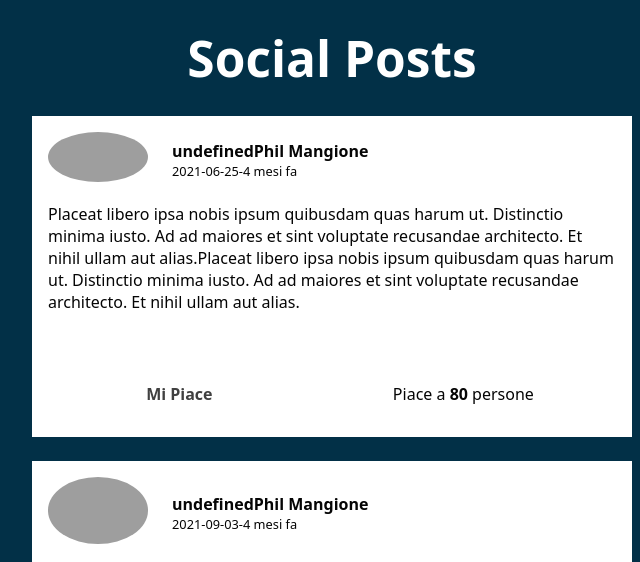
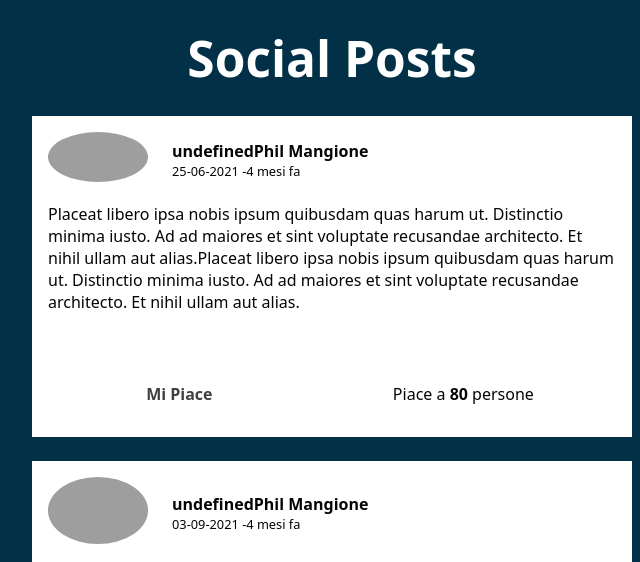
Before and after one commit to giorgiop62/js-social-posts, a plain HTML site: page index.html in a window 1280 px wide. Shown: the top 562 px of the page, 308-948 px from the left. Drawn offline with Linux system fonts and the light colour scheme; grey boxes are pictures that could not be loaded; some icons are missing.

Commit message:
data formattata

```diff
--- a/java/script.js
+++ b/java/script.js
@@ -58,6 +58,9 @@ const posts = [
   }
 ];
 
+
+
+
 posts.forEach(elem =>{
   console.log(elem);
   container.innerHTML += `<div class="post">
@@ -68,7 +71,7 @@ posts.forEach(elem =>{
           </div>
           <div class="post-meta__data">
               <div class="post-meta__author">${elem.name}Phil Mangione</div>
-              <div class="post-meta__time">${elem.created}-4 mesi fa</div>
+              <div class="post-meta__time">${reverseData(elem.created)} -4 mesi fa</div>
           </div>
       </div>
   </div>
@@ -93,12 +96,16 @@ posts.forEach(elem =>{
 `
 });
 
-//formattazione della data:
-const d = new Date();
-let clock;
+//formattazione data
+function reverseData (dataDaFormattare){
 
-let giorno = d.getDate();
-let mese = d.getMonth() + 1;
-const anno = d.getFullYear();
+  let parti = dataDaFormattare.split('-');
 
-clock = `${giorno} / ${mese} / ${anno}`;
+  return parti[2] + '-' + parti[1] + '-' + parti[0];
+}
+
+
+
+/* bonus
+Se clicchiamo sul tasto “Mi Piace” cambiamo il colore al testo del bottone e incrementiamo il counter dei likes relativo.
+Salviamo in un secondo array gli id dei post ai quali abbiamo messo il like.*/
```
Also changed, not shown: css/style.css (line endings or trailing spaces).
